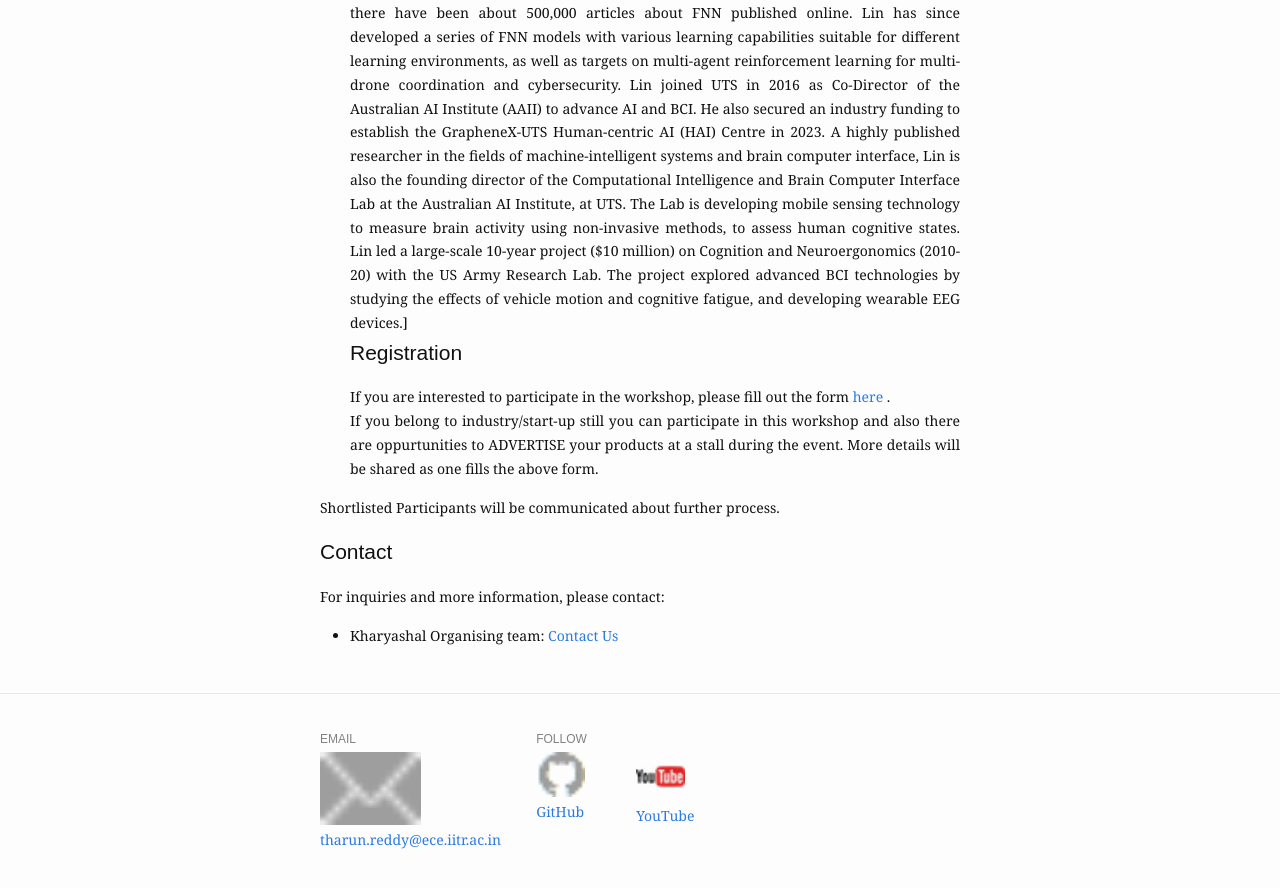
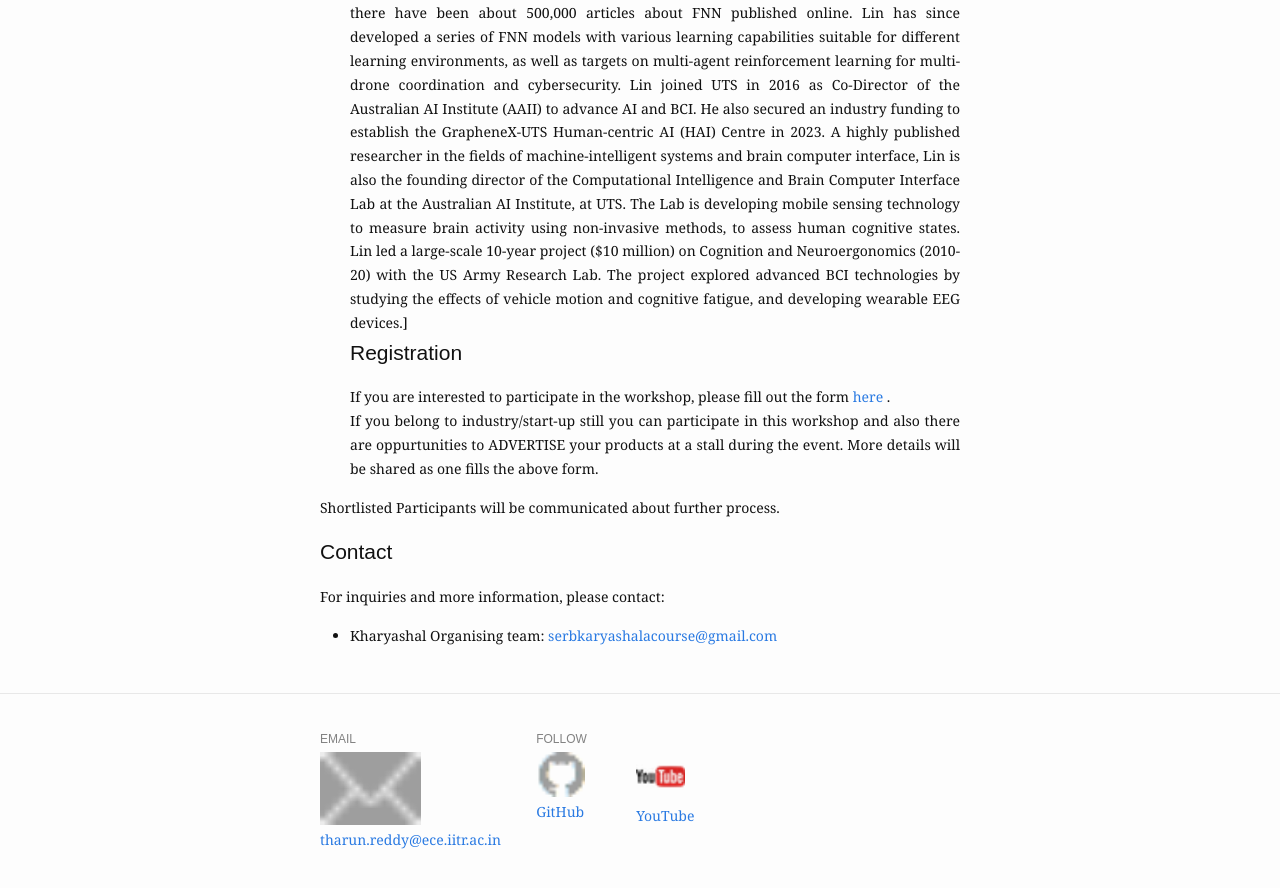
Before and after one commit to tharuniitk/tharuniitk.github.io, a Jekyll site: the page built from workshops.md, in a window 1280 px wide and 900 px high, scrolled down 6447 px. Shown: the top 888 px of the window. Built offline with Jekyll 4.4.1, drawn with Linux system fonts in a browser that asks for light colours.

Commit message:
Update workshops.md

```diff
--- a/workshops.md
+++ b/workshops.md
@@ -86,4 +86,4 @@ Shortlisted Participants will be communicated about further process.
 
 ## Contact
 For inquiries and more information, please contact:
--  Kharyashal Organising team: <a href="mailto:serbkaryashalacourse@gmail.com">Contact Us</a>
+-  Kharyashal Organising team: <a href="mailto:serbkaryashalacourse@gmail.com">serbkaryashalacourse@gmail.com</a>
```
